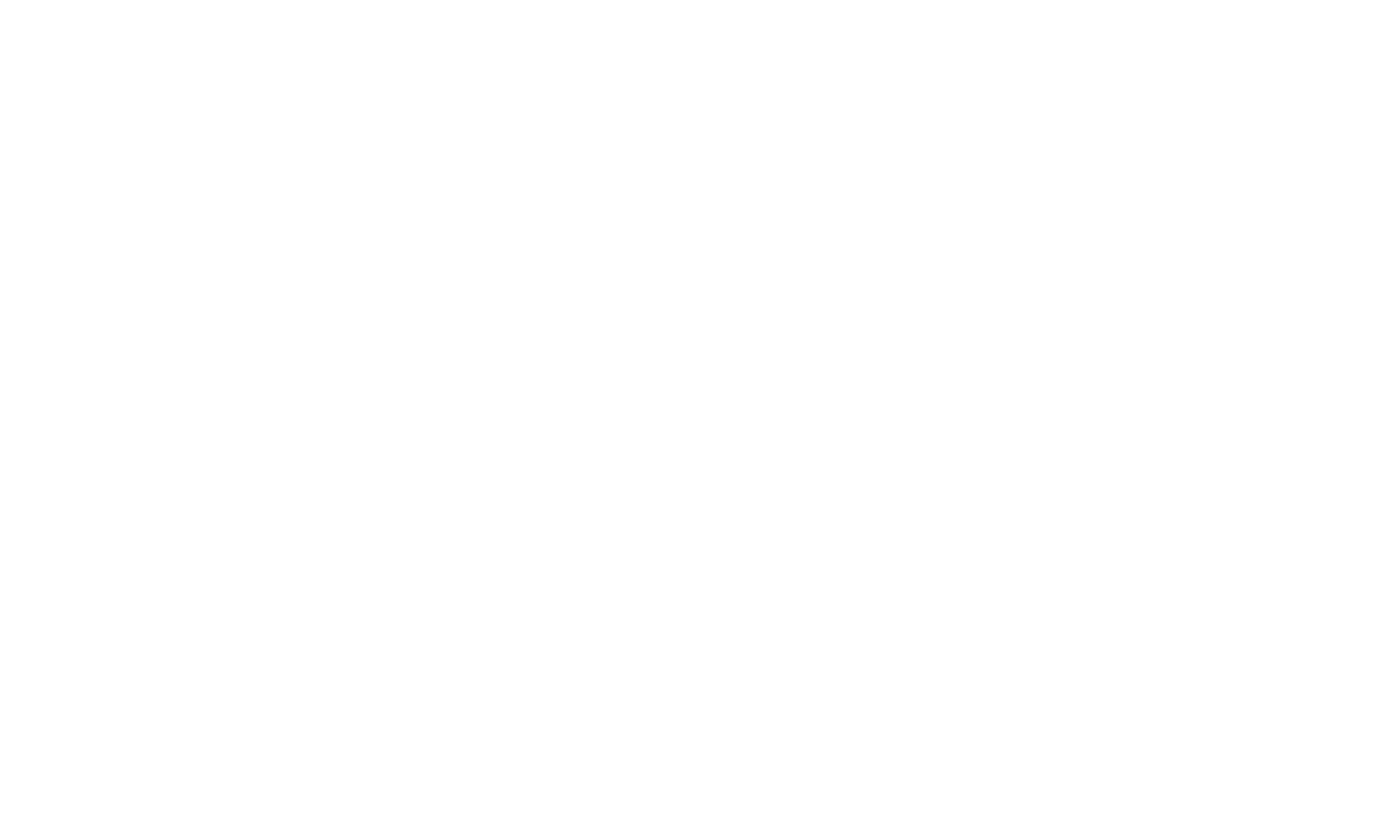
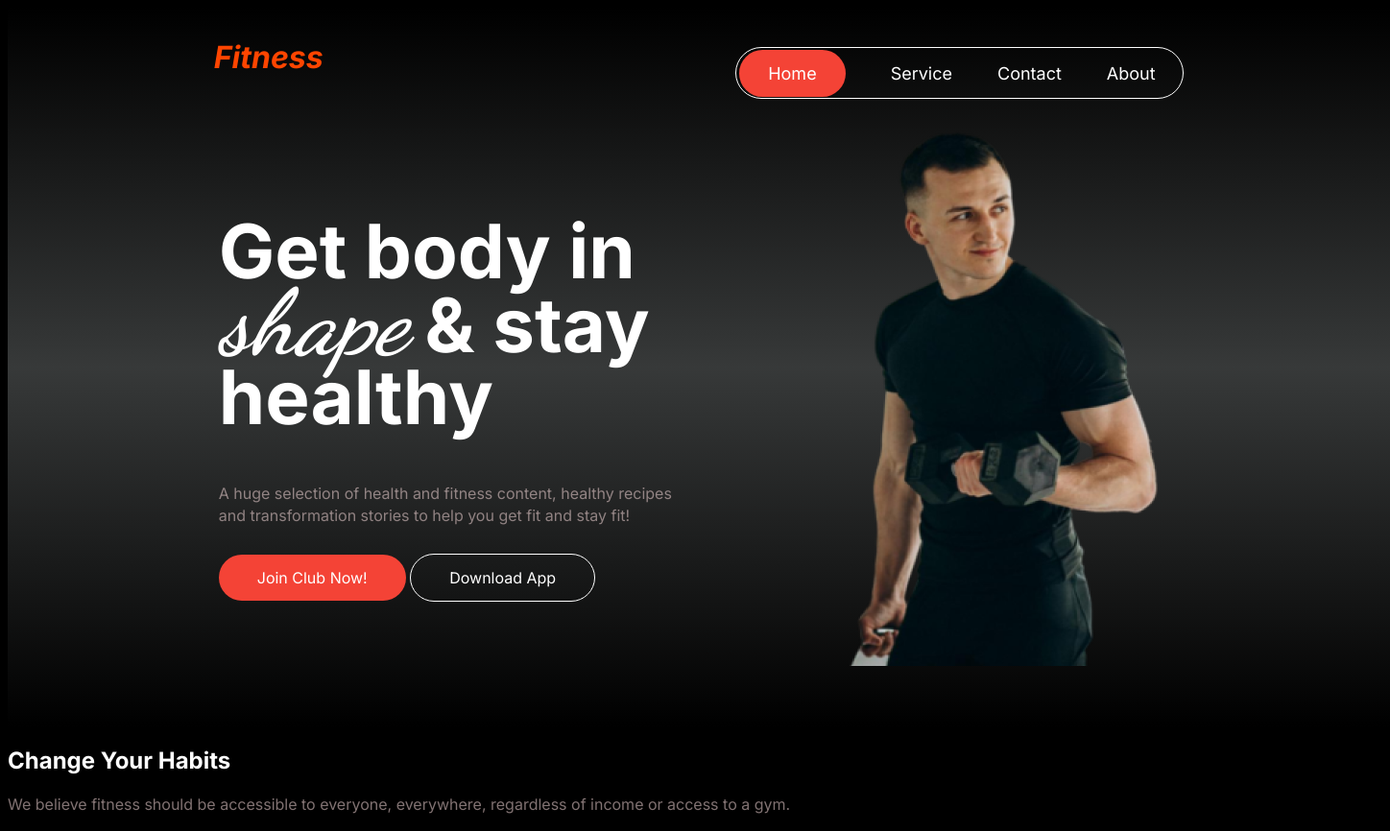
Before and after one commit to Neheta/fitness-website, a plain HTML site: page index.html in a window 1280 px wide. Shown: the whole page at 96% size, 1448 px wide, since content can reach past the window. Before the commit the page ends 800 px from the top, so only its background shows below. Drawn offline with Linux system fonts and the light colour scheme.

Commit message:
header section

```diff
--- a/index.html
+++ b/index.html
@@ -5,8 +5,52 @@
     <meta name="viewport" content="width=device-width, initial-scale=1.0">
     <title>Fitness Website</title>
    <link rel="stylesheet" href="style.css">
+   <link rel="preconnect" href="https://fonts.googleapis.com">
+<link rel="preconnect" href="https://fonts.gstatic.com" crossorigin>
+<link href="https://fonts.googleapis.com/css2?family=Dancing+Script:wght@400..700&family=Inter:ital,opsz,wght@0,14..32,100..900;1,14..32,100..900&display=swap" rel="stylesheet">
 </head>
-<body>
+<body class="inter-font bg-black" >
+    <header class="bg-black-gradient">
+        <nav class="navbar display-flex">
+            <h3 class="brand">Fitness</h3>
+            <div class="navbox">
+            <ul class="nav-links display-flex">
+                <li class="nav-item"><a href="" class="nav-link text-white Home">Home</a></li>
+                <li class="nav-item"><a href="" class="nav-link text-white">Service</a></li>
+                <li class="nav-item"><a href="" class="nav-link text-white">Contact</a></li>
+                <li class="nav-item"><a href="" class="nav-link text-white">About</a></li>
+             </ul>
+             </div>
+
+        </nav>
+
+        <div class="banner display-flex">
+            <div class="banner-contents">
+                <h1 class="text-white">Get body in <span>shape</span> & stay healthy</h1>
+                <p class="text-gray p-1">A huge selection of health and fitness content, healthy recipes and transformation stories to help you get fit and stay fit!</p>
+                <div class="btns">
+                    <a href="" class="nav-link text-white joinclub">Join Club Now!</a>
+                    <a href="" class="nav-link text-white b">Download App</a>
+                </div>
+            </div>
+            <div class="banner-picture">
+               <img src="images/Images 2.png" alt="">
+            </div>
+        </div>
+
+    </header>
+    <main>
+        <section-1 >
+            <h2 class="text-white">Change Your Habits</h2>
+           <p class="text-gray p-1">
+            We believe fitness should be accessible to everyone, everywhere, regardless of income or access to a gym.
+           </p>
+        </section-1>
+
+    </main>
+    <footer>
+
+    </footer>
 
 </body>
 </html>
--- a/style.css
+++ b/style.css
@@ -0,0 +1,133 @@
+@import url('https://fonts.googleapis.com/css2?family=Inter:ital,opsz,wght@0,14..32,100..900;1,14..32,100..900&display=swap');
+
+
+.inter-font {
+  font-family: "Inter", sans-serif;
+  font-optical-sizing: auto;
+  font-weight: 400px;
+  font-style: normal;
+
+}
+ span{
+  font-family: "Dancing Script", cursive;
+  font-optical-sizing: auto;
+  font-weight:400px;
+  font-size: 6rem;
+
+  font-style: italic;
+}
+/* shared stytles */
+.bg-black-gradient{
+  background-image: linear-gradient(black, rgba(100, 104, 104, 0.55), black);
+  width: 1440px;
+  height:750px;
+}
+
+ .display-flex{
+  display: flex;
+}
+
+ .text-white{
+  color: white;
+  text-decoration: none;
+}
+
+.text-gray{
+  color: rgba(255, 225, 225, 0.507)
+}
+
+.brand{
+  font: bolder;
+  font-style: italic;
+  color: orangered;
+  font-size:2rem;
+}
+
+.nav-item{
+  list-style: none;
+  margin-right: 47px;
+}
+
+.nav-links{
+  text-decoration: none;
+  font-size: 18px;
+  font-weight: normal;
+
+}
+
+.navbar{
+  justify-content: space-around;
+
+  height: 46px;
+}
+
+.navbar, .banner{
+  max-width: 1440px;
+  margin: 0 auto;
+}
+.navbox{
+  padding-top: 23px;
+}
+.nav-links{
+  padding:3px;
+  width: 459px;
+  height:46px;
+  align-items: center;
+  border:1px solid white;
+  border-radius:39px;
+
+}
+.Home{
+  background-color: #f44336;
+  color: white;
+  padding: 14px 30px;
+  text-align: center;
+  text-decoration: none;
+  border-radius: 46px;
+}
+.b{
+  color: white;
+  padding: 14px 40px;
+  text-align: center;
+  text-decoration: none;
+  border-radius: 46px;
+  border:1px solid white;
+
+}
+.banner{
+ max-width: 80%;
+
+ padding-top:60px;
+
+  justify-content: space-around;
+  align-items: center;
+
+
+}
+
+.banner-contents{
+
+  max-width: 500px;
+  line-height: 75px;
+}
+h1{
+  font-size: 78px;
+}
+.banner-picture{
+  max-width: 50%;
+}
+.joinclub{
+  background-color: #f44336;
+  color: white;
+  padding: 14px 40px;
+  text-align: center;
+  text-decoration: none;
+  border-radius: 46px;
+}
+.p-1{
+  line-height: 23px;
+
+}
+.bg-black{
+  background-color: black;
+}
```
